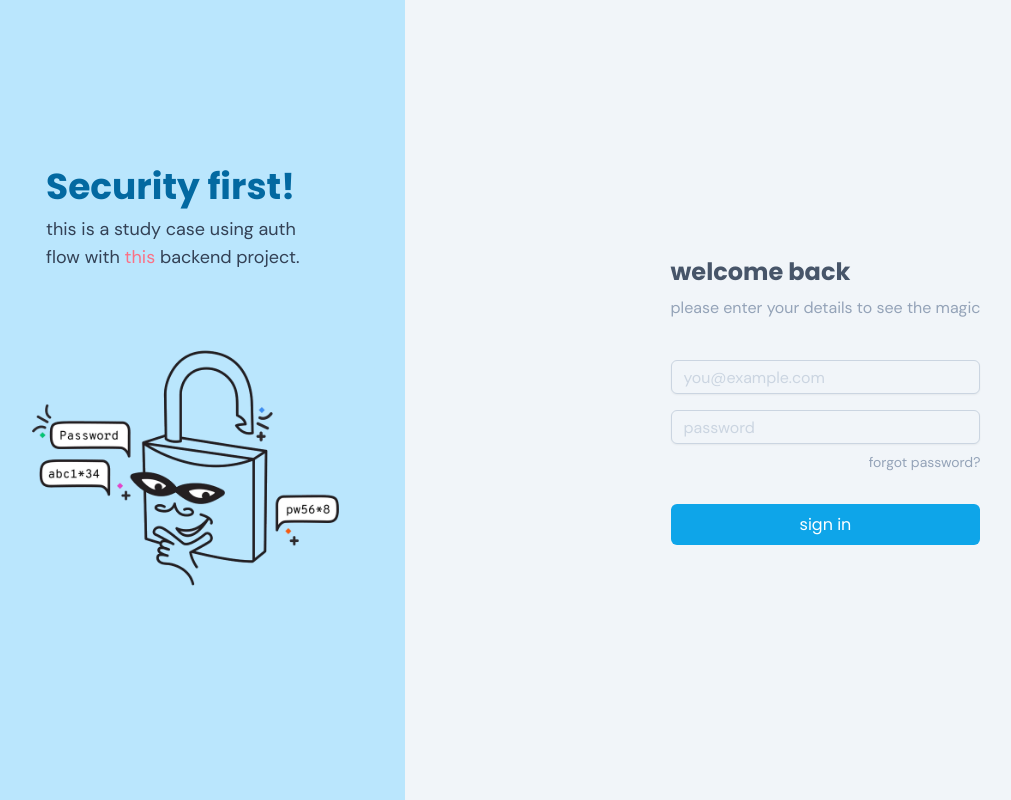
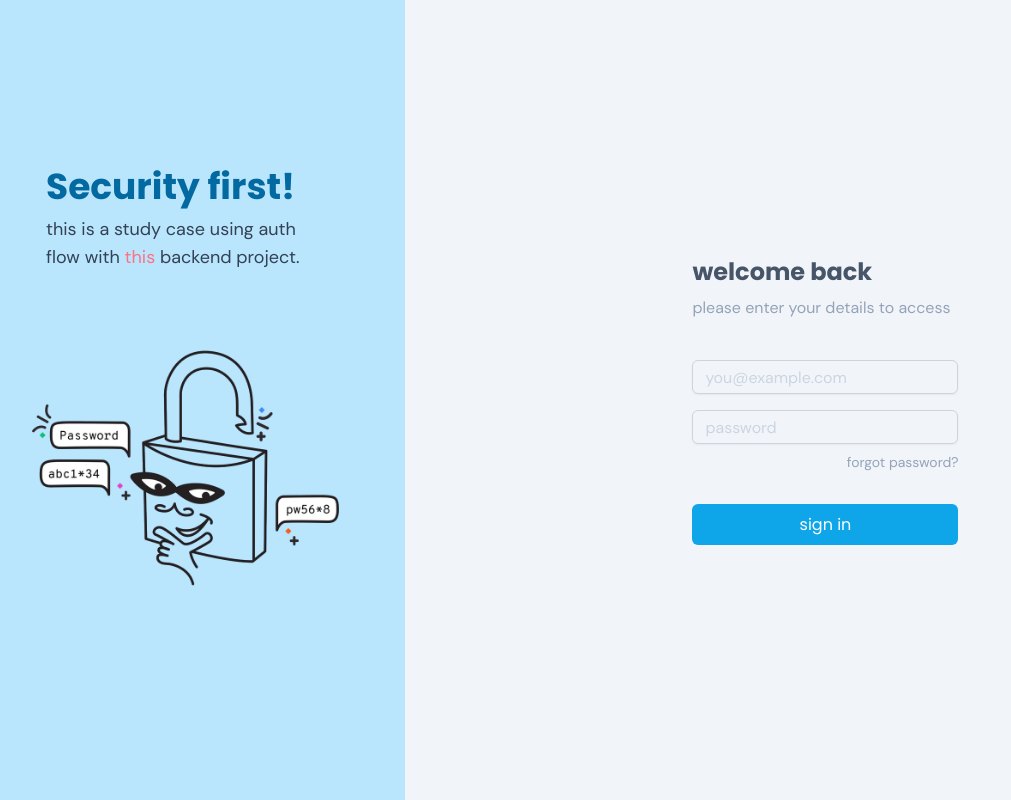
Before and after one commit to sanderdsz/login-screen, a Next.js app: page / in a window 1280 px wide. Shown: the whole page, without its empty margins (34-1045 px from the left). Built offline with nearby package versions, Linux system fonts and the light colour scheme.

Commit message:
chore: routing to dashboard

```diff
--- a/pages/index.tsx
+++ b/pages/index.tsx
@@ -1,4 +1,5 @@
 import type {NextPage} from 'next'
+import {useRouter} from 'next/router'
 import {setupAPI} from '../services/api'
 import {setCookie} from 'nookies'
 import SideLogo from "../components/SideLogo";
@@ -10,6 +11,7 @@ interface UserAutentication {
 }
 
 const Home: NextPage = () => {
+  const router = useRouter()
 
   const handleSubmit = async (event) => {
     event.preventDefault()
@@ -29,10 +31,12 @@ const Home: NextPage = () => {
       .post('/auth/login', data)
       .then(response => {
         userAutentication = response.data
+
+        setCookie(null, 'security.accessToken', `${userAutentication.accessToken}`, undefined)
+        setCookie(null, 'security.refreshToken', `${userAutentication.refreshToken}`, undefined)
+
+        router.push('/dashboard')
       })
-
-    setCookie(null, 'security.accessToken', `${userAutentication.accessToken}`, undefined)
-    setCookie(null, 'security.refreshToken', `${userAutentication.refreshToken}`, undefined)
 
     console.log(userAutentication)
   }
@@ -51,7 +55,7 @@ const Home: NextPage = () => {
               welcome back
             </span>
             <span className="text-slate-400 font-['DMSans']">
-              please enter your details to see the magic
+              please enter your details to access
             </span>
           </div>
 
```
